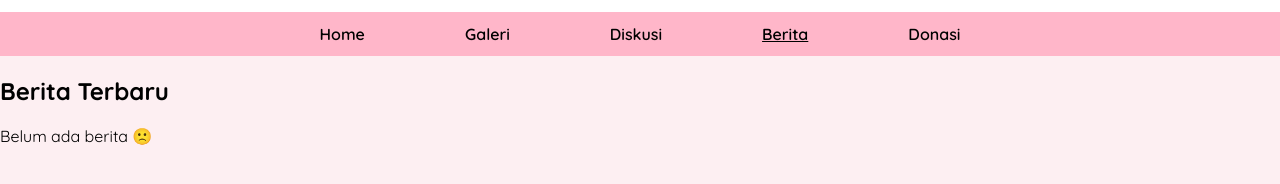
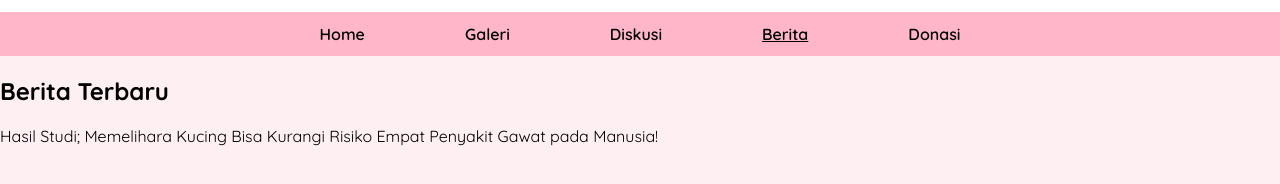
Before and after one commit to LyannaCx/WebKomunitasPecintaKucing, a plain HTML site: page berita.html in a window 1280 px wide. Shown: the part 218-402 px from the top of the page. Drawn offline with Linux system fonts and the light colour scheme.

Commit message:
Add news item about health benefits of cats
Updated berita.html to include a new news item about the benefits of keeping cats.

```diff
--- a/berita.html
+++ b/berita.html
@@ -29,7 +29,7 @@
     <h2>Berita Terbaru</h2>
 
     <div id="berita-list">
-        <p>Belum ada berita 🙁</p>
+        <p>Hasil Studi; Memelihara Kucing Bisa Kurangi Risiko Empat Penyakit Gawat pada Manusia!</p>
     </div>
 </section>
 
```
